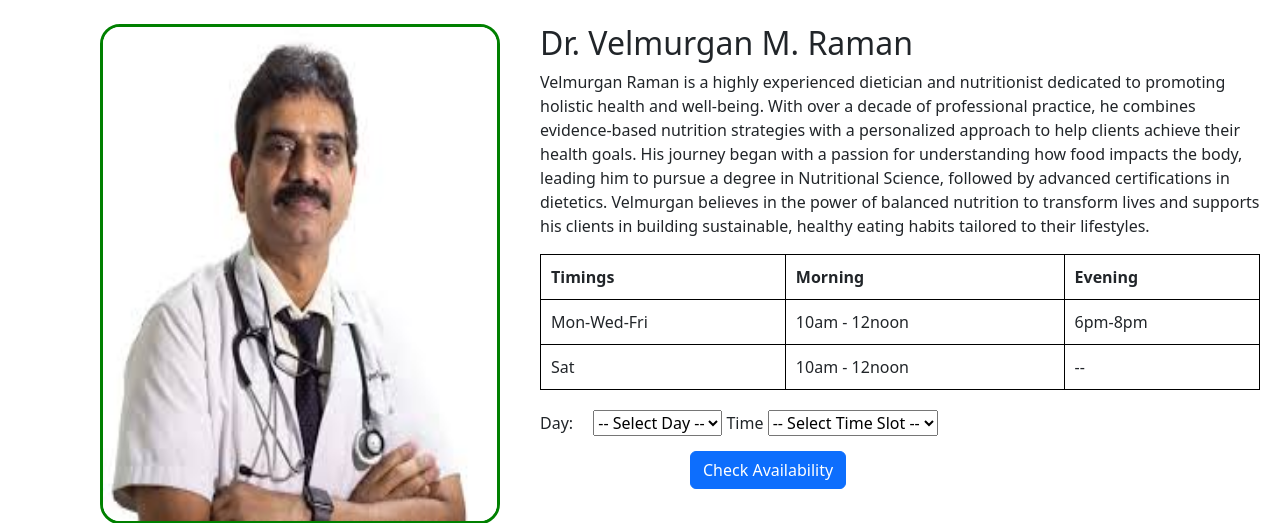
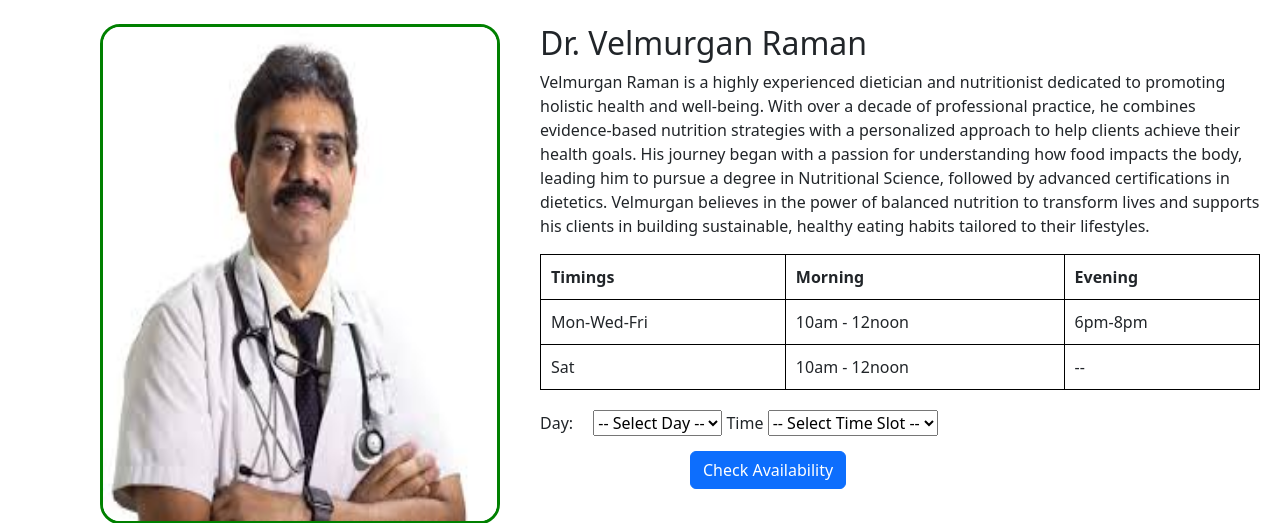
Before and after one commit to SooryaOmeg/HHMS_2, a Flask app: page /raman.html in a window 1280 px wide. Shown: the part 101-624 px from the top of the page. Run offline with Flask 3, Linux system fonts and the light colour scheme.

Commit message:
Name Changed of Dr. Raman in index.html and Rman.html

```diff
--- a/website/templates/index.html
+++ b/website/templates/index.html
@@ -56,7 +56,7 @@
         <div class="card1">
             <img src="../static/images/d2.jpg" alt="" class="d" id="d2">
             <div class="name-det">
-                <span class="name">Dr. V.M. Raman</span>
+                <span class="name">Dr. V. Raman</span>
                 <div class="rating">
                     5.0
                     <img src="../static/images/star-fill.svg" alt="" class="star">
--- a/website/templates/raman.html
+++ b/website/templates/raman.html
@@ -113,7 +113,7 @@
             <img src="../static/images/d2.jpg" alt="" class="d2">
         </div>
         <div class="pro-tex">
-            <h2>Dr. Velmurgan M. Raman</h2>
+            <h2>Dr. Velmurgan Raman</h2>
             <p>Velmurgan Raman is a highly experienced dietician and nutritionist dedicated to promoting holistic health and well-being.
             With over a decade of professional practice, he combines evidence-based nutrition strategies with a personalized approach to help clients achieve their health goals.
             His journey began with a passion for understanding how food impacts the body, leading him to pursue a degree in Nutritional Science, followed by advanced certifications in dietetics.
```
